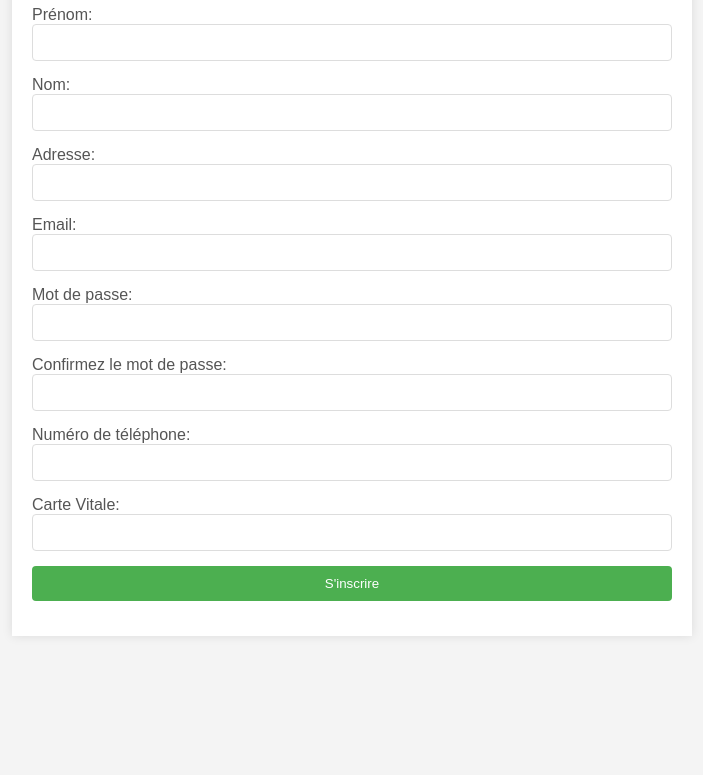
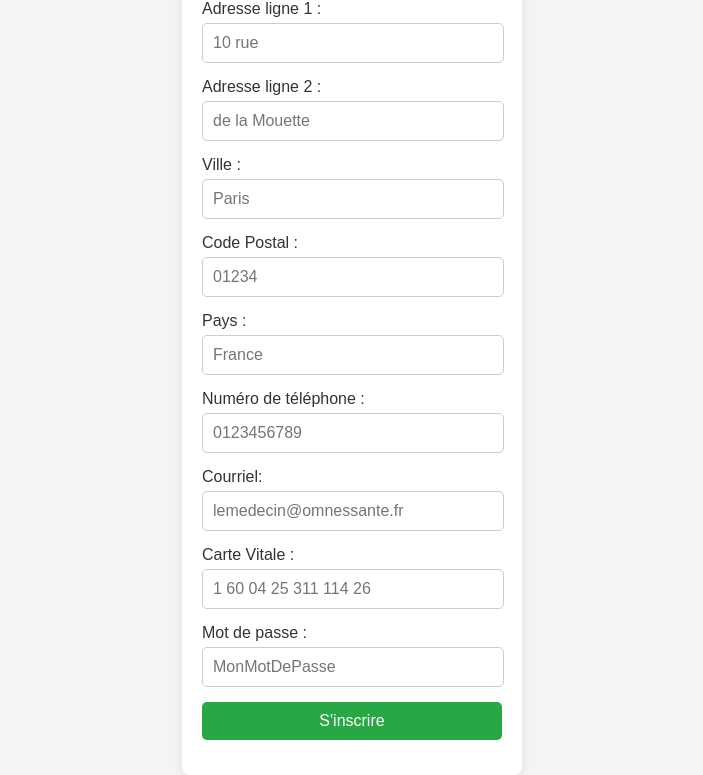
Before and after one commit to WilliamWalkerMercier/Ece_Ing2TD3_Grp1_Medicare, a plain HTML site: page inscription.html in a window 1280 px wide. Shown: the part 132-907 px from the top of the page, without its empty margins (288-991 px from the left). Before the commit the page ends 800 px from the top, so only its background shows below. Drawn offline with Linux system fonts and the light colour scheme.

Commit message:
Modifications et ajout
Modifications et ajout de champs

```diff
--- a/inscription.html
+++ b/inscription.html
@@ -3,91 +3,198 @@
 <head>
     <meta charset="UTF-8">
     <meta name="viewport" content="width=device-width, initial-scale=1.0">
-    <title>Inscription Medicare</title>
+    <title>Formulaire d'inscription</title>
+
+    <script type="text/javascript">
+        document.addEventListener('DOMContentLoaded', function () {
+            let vPhoneNumInput = document.querySelector('#telephone');
+            let vVitalCardInput = document.querySelector('#carteVitale');
+            let vPostalCodeInput = document.querySelector('#codePostal');
+            let form = document.querySelector('form');
+
+            vPhoneNumInput.addEventListener('keyup', () => {
+                let vPhoneNumber = vPhoneNumInput.value;
+                vPhoneNumber = vPhoneNumber.replace(/\D/g, ""); // Enlever tous les caractères qui ne sont pas des chiffres
+                vPhoneNumInput.value = vPhoneNumber;
+            });
+
+            vVitalCardInput.addEventListener('keyup', () => {
+                let vVitalCardNumber = vVitalCardInput.value;
+                vVitalCardNumber = vVitalCardNumber.replace(/\D/g, "");
+
+                if (!vVitalCardNumber.startsWith('1') && !vVitalCardNumber.startsWith('2')) {
+                    vVitalCardInput.value = "Nombre invalide ";
+                    return;
+                }
+
+                let vCreatingNumberVC = '';
+                if (vVitalCardNumber.length > 0) {
+                    vCreatingNumberVC += vVitalCardNumber.slice(0, 1) + ' ';
+                }
+                if (vVitalCardNumber.length > 1) {
+                    vCreatingNumberVC += vVitalCardNumber.slice(1, 3) + ' ';
+                }
+                if (vVitalCardNumber.length > 3) {
+                    vCreatingNumberVC += vVitalCardNumber.slice(3, 5) + ' ';
+                }
+                if (vVitalCardNumber.length > 5) {
+                    vCreatingNumberVC += vVitalCardNumber.slice(5, 7) + ' ';
+                }
+                if (vVitalCardNumber.length > 7) {
+                    vCreatingNumberVC += vVitalCardNumber.slice(7, 10) + ' ';
+                }
+                if (vVitalCardNumber.length > 10) {
+                    vCreatingNumberVC += vVitalCardNumber.slice(10, 13) + ' ';
+                }
+                if (vVitalCardNumber.length > 13) {
+                    vCreatingNumberVC += vVitalCardNumber.slice(13, 15);
+                }
+                vVitalCardInput.value = vCreatingNumberVC.trim();
+            });
+
+            vPostalCodeInput.addEventListener('keyup', () => {
+                let vPostalCodeNumber = vPostalCodeInput.value;
+                vPostalCodeNumber = vPostalCodeNumber.replace(/\D/g, "");
+
+                if (vPostalCodeNumber.length > 5) {
+                    vPostalCodeInput.value = vPostalCodeNumber.slice(0, 5);
+                } else {
+                    vPostalCodeInput.value = vPostalCodeNumber;
+                }
+            });
+
+            form.addEventListener('submit', function (e) {
+                let vPhoneNumber = vPhoneNumInput.value;
+                vPhoneNumber = vPhoneNumber.replace(/\D/g, ""); // Enlever tous les caractères qui ne sont pas des chiffres
+                if (vPhoneNumber.startsWith('0')) {
+                    vPhoneNumber = '33' + vPhoneNumber.slice(1);
+                }
+                vPhoneNumInput.value = vPhoneNumber;
+            });
+        });
+    </script>
+
     <style>
         body {
             font-family: Arial, sans-serif;
             background-color: #f4f4f4;
+            display: flex;
+            justify-content: center;
+            align-items: center;
+            height: 100vh;
             margin: 0;
-            padding: 0;
         }
-        .container {
-            width: 50%;
-            margin: auto;
-            background: #fff;
+
+        .Container {
+            display: flex;
+            justify-content: center;
+            align-items: center;
+        }
+
+        .Form {
+            background-color: #ffffff;
             padding: 20px;
+            border-radius: 8px;
+            width: 300px;
+            text-align: left;
             box-shadow: 0 0 10px rgba(0, 0, 0, 0.1);
-            margin-top: 50px;
         }
-        h2 {
+
+        .Form h2 {
+            color: #333333;
+            margin-bottom: 15px;
             text-align: center;
-            color: #333;
         }
-        .form-group {
+
+        .FormElement {
             margin-bottom: 15px;
         }
-        .form-group label {
+
+        .FormElement label {
+            margin-bottom: 5px;
+            color: #333333;
             display: block;
-            color: #555;
         }
-        .form-group input {
+
+        .FormElement input {
+            width: calc(100% - 20px);
+            padding: 10px;
+            border: 1px solid #cccccc;
+            border-radius: 5px;
+            font-size: 16px;
+        }
+
+        #SignUpButton {
+            background-color: #28a745;
+            color: #ffffff;
+            padding: 10px 20px;
+            border: none;
+            border-radius: 5px;
+            cursor: pointer;
+            font-size: 16px;
             width: 100%;
-            padding: 10px;
-            box-sizing: border-box;
-            border: 1px solid #ddd;
-            border-radius: 4px;
+            text-align: center;
         }
-        .form-group input[type="submit"] {
-            background-color: #4CAF50;
-            color: white;
-            border: none;
-            cursor: pointer;
-        }
-        .form-group input[type="submit"]:hover {
-            background-color: #45a049;
+
+        #SignUpButton:hover {
+            opacity: 0.8;
         }
     </style>
 </head>
 <body>
-    <div class="container">
-        <h2>Inscription Medicare</h2>
+<div class="Container">
+    <div class="Form">
+        <h2>Inscription</h2>
         <form action="inscription.php" method="post">
-            <div class="form-group">
-                <label for="prenom">Prénom:</label>
-                <input type="text" id="prenom" name="prenom" required>
+            <div class="FormElement">
+                <label for="nom">Nom:</label>
+                <input type="text" id="nom" name="nom" placeholder=" Bon" required>
             </div>
-            <div class="form-group">
-                <label for="nom">Nom:</label>
-                <input type="text" id="nom" name="nom" required>
+            <div class="FormElement">
+                <label for="prenom">Prénom :</label>
+                <input type="text" id="prenom" name="prenom" placeholder="Jean " required>
             </div>
-            <div class="form-group">
-                <label for="adresse">Adresse:</label>
-                <input type="text" id="adresse" name="adresse" required>
+            <div class="FormElement">
+                <label for="adresse1">Adresse ligne 1 :</label>
+                <input type="text" id="adresse1" name="adresse1" placeholder="10 rue " required>
             </div>
-            <div class="form-group">
-                <label for="email">Email:</label>
-                <input type="email" id="email" name="email" required>
+            <div class="FormElement">
+                <label for="adresse2">Adresse ligne 2 :</label>
+                <input type="text" id="adresse2" name="adresse2" placeholder="de la Mouette">
             </div>
-            <div class="form-group">
-                <label for="password">Mot de passe:</label>
-                <input type="password" id="password" name="password" required>
+            <div class="FormElement">
+                <label for="ville">Ville :</label>
+                <input type="text" id="ville" name="ville" required placeholder="Paris">
             </div>
-            <div class="form-group">
-                <label for="confirm_password">Confirmez le mot de passe:</label>
-                <input type="password" id="confirm_password" name="confirm_password" required>
+            <div class="FormElement">
+                <label for="codePostal">Code Postal :</label>
+                <input type="number" id="codePostal" name="codePostal" placeholder="01234" required>
             </div>
-            <div class="form-group">
-                <label for="telephone">Numéro de téléphone:</label>
-                <input type="tel" id="telephone" name="telephone" required>
+            <div class="FormElement">
+                <label for="pays">Pays :</label>
+                <input type="text" id="pays" name="pays" placeholder="France" required>
             </div>
-            <div class="form-group">
-                <label for="carte-vitale">Carte Vitale:</label>
-                <input type="text" id="carte-vitale" name="carte-vitale" required>
+            <div class="FormElement">
+                <label for="telephone">Numéro de téléphone :</label>
+                <input type="int" id="telephone" name="telephone" placeholder="0123456789" required>
             </div>
-            <div class="form-group">
-                <input type="submit" value="S'inscrire">
+            <div class="FormElement">
+                <label for="email">Courriel:</label>
+                <input type="email" id="email" name="email" placeholder="lemedecin@omnessante.fr" required>
+            </div>
+            <div class="FormElement">
+                <label for="carteVitale">Carte Vitale :</label>
+                <input type="text" id="carteVitale" name="carteVitale" placeholder="1 60 04 25 311 114 26" required>
+            </div>
+            <div class="FormElement">
+                <label for="password">Mot de passe :</label>
+                <input type="password" id="password" name="password" placeholder="MonMotDePasse" required>
+            </div>
+            <div class="FormElement">
+                <button type="submit" id="SignUpButton">S'inscrire</button>
             </div>
         </form>
     </div>
+</div>
 </body>
 </html>
```
Also changed, not shown: 1 other file.
